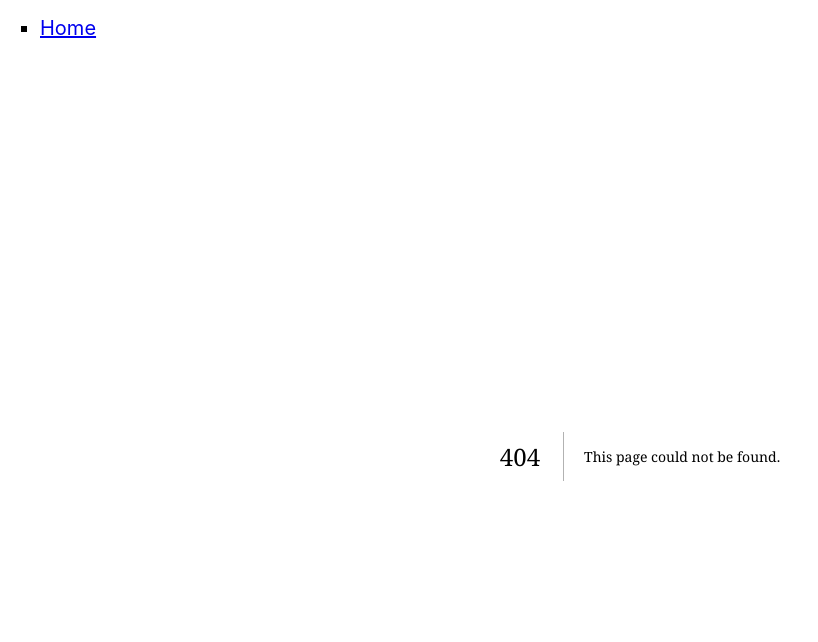
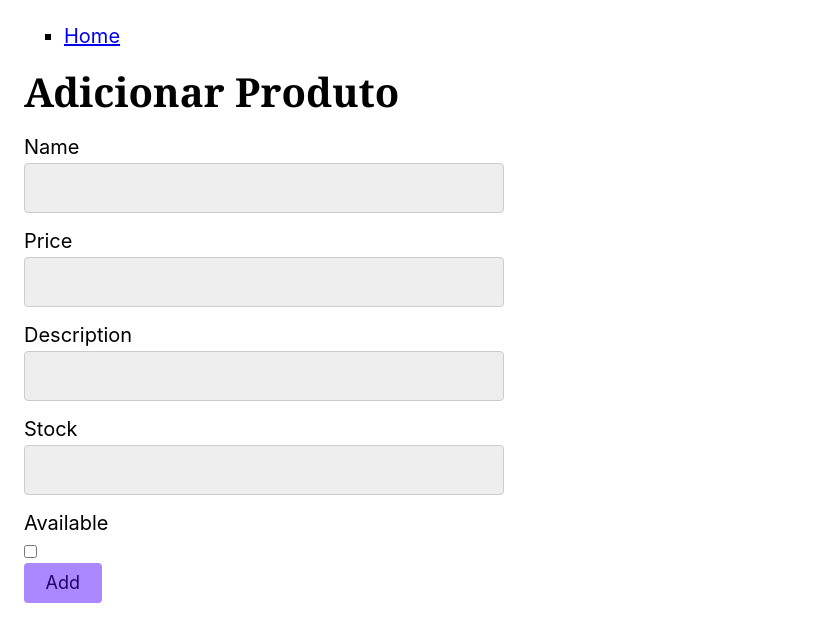
Before and after one commit to Akihito7/curso_next, a Next.js app: page /products/add-product in a window 1280 px wide. Before the commit this address had no page. Shown: the top 642 px of the page, without its empty margins (0-818 px from the left). Built offline with nearby package versions, Linux system fonts and the light colour scheme.

Commit message:
exercise about revalidate

```diff
--- /dev/null
+++ b/src/app/products/add-product/page.tsx
@@ -0,0 +1,10 @@
+import { AddProductForm } from "@/components/add-product-form";
+
+export default function AddProduct(){
+  return (
+    <div>
+      <h1>Adicionar Produto</h1>
+      <AddProductForm />
+    </div>
+  )
+}
--- /dev/null
+++ b/src/app/server-actions/productsActions.tsx
@@ -0,0 +1,39 @@
+'use server'
+
+import { revalidatePath } from "next/cache";
+import { redirect } from "next/navigation";
+
+type AddProductTypes = {
+  name: string;
+  price: string;
+  description: string;
+  stock: string;
+  isAvailable: 0 | 1
+}
+export async function addProduct({
+  name,
+  price,
+  description,
+  stock,
+  isAvailable
+}: AddProductTypes) {
+  const response = await fetch("https://api.origamid.online/produtos", {
+    method: 'POST',
+    headers: {
+      'Content-Type': "application/json"
+    },
+    body: JSON.stringify({
+      nome: name,
+      preco: Number(price),
+      descricao: description,
+      estoque: Number(stock),
+      importado: isAvailable
+    })
+  })
+  revalidatePath("/products")
+  redirect("/products")
+}
+
+export async function revalidatePathActions(path: string) {
+  revalidatePath(path);
+}
--- /dev/null
+++ b/src/components/add-product-form/index.tsx
@@ -0,0 +1,86 @@
+'use client';
+
+import { addProduct, revalidatePathActions } from '@/app/server-actions/productsActions';
+import React, { useState } from 'react';
+import { useRouter } from 'next/navigation';
+
+export function AddProductForm() {
+  const [name, setName] = useState('');
+  const [price, setPrice] = useState('');
+  const [description, setDescription] = useState('');
+  const [stock, setStock] = useState('');
+  const [isAvailable, setIsAvailable] = useState(false);
+  const router = useRouter()
+
+
+  const handleSubmit = async (event: React.FormEvent) => {
+    event.preventDefault();
+
+    if(!name || !price || !description || !stock) return alert("preencha todos os campos porfavor")
+    const imported = isAvailable ? 1 : 0
+
+    await addProduct({
+      name,
+      price,
+      description,
+      stock,
+      isAvailable : imported
+    })
+
+  };
+
+  return (
+    <form onSubmit={handleSubmit}>
+      <div className="containerInput">
+        <label htmlFor="name">Name</label>
+        <input
+          type="text"
+          id="name"
+          value={name}
+          onChange={(e) => setName(e.target.value)}
+        />
+      </div>
+      <div className="containerInput">
+        <label htmlFor="price">Price</label>
+        <input
+          type="text"
+          id="price"
+          value={price}
+          onChange={(e) => setPrice(e.target.value)}
+        />
+      </div>
+
+      <div className="containerInput">
+        <label htmlFor="description">Description</label>
+        <input
+          type="text"
+          id="description"
+          value={description}
+          onChange={(e) => setDescription(e.target.value)}
+        />
+      </div>
+
+      <div className="containerInput">
+        <label htmlFor="stock">Stock</label>
+        <input
+          type="text"
+          id="stock"
+          value={stock}
+          onChange={(e) => setStock(e.target.value)}
+        />
+      </div>
+
+      <div className="containerInput">
+        <label htmlFor="isAvailable">Available</label>
+        <input
+          type="checkbox"
+          id="isAvailable"
+          checked={isAvailable}
+          onChange={() => setIsAvailable(prev => !prev)}
+        />
+      </div>
+
+      <button type="submit">Add</button>
+    </form>
+  );
+}
```
Also changed, not shown: src/app/products/page.tsx (added, +17 -0 lines).
